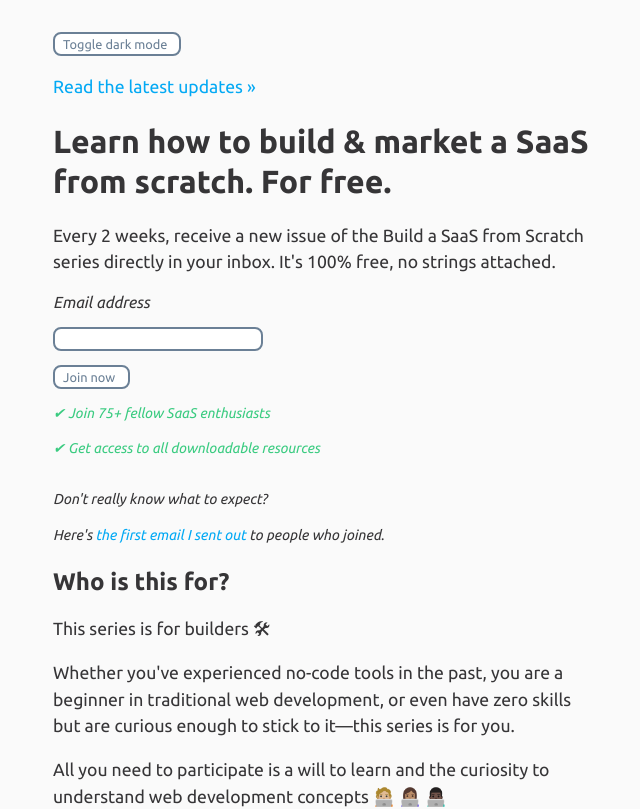
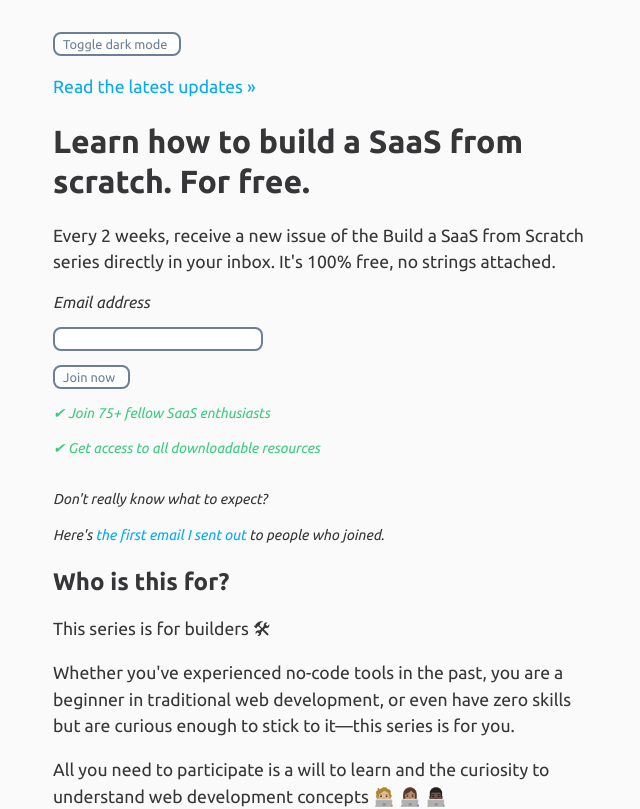
Before and after one commit to arrigolupori/arrigodev, a Next.js app: page / in a window 1280 px wide. Shown: the top 809 px of the page, without its empty margins (319-959 px from the left). Built offline with nearby package versions, Linux system fonts and the light colour scheme.

Commit message:
Rephrased marketing expectations

```diff
--- a/components/Hero.jsx
+++ b/components/Hero.jsx
@@ -4,8 +4,7 @@
 	return (
 		<>
 			<h1>
-				Learn how to build &amp; market a SaaS from scratch.{' '}
-				<span>For free.</span>
+				Learn how to build a SaaS from scratch. <span>For free.</span>
 			</h1>
 			<p>
 				Every 2 weeks, receive a new issue of the Build a SaaS from
```
Also changed, not shown: posts/saas-series-toc.md (+3 -1 lines).
